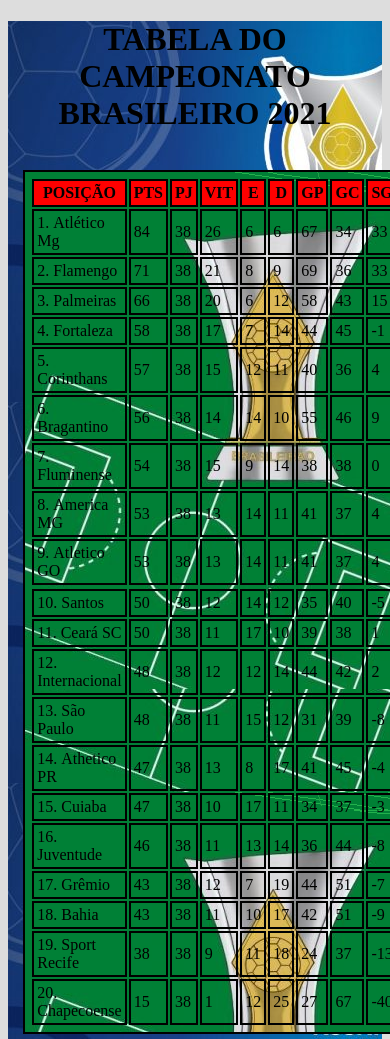
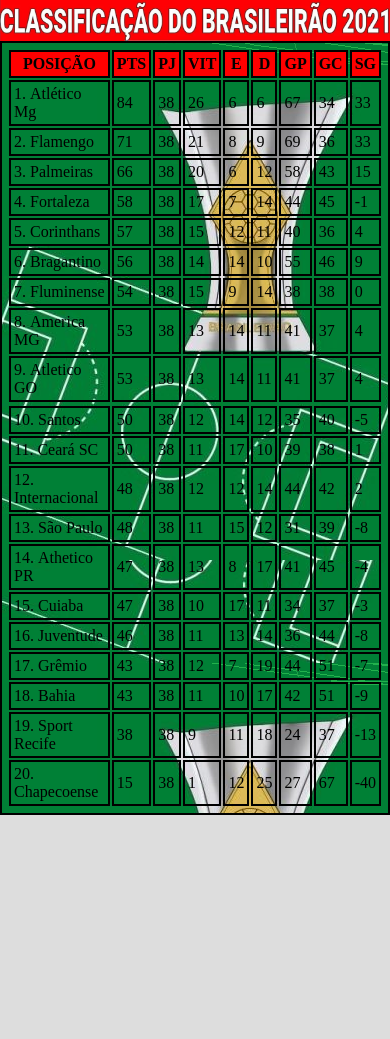
Before and after one commit to marcoAjunior/Tabela-Campeonato-Brasileiro-2021, a plain HTML site: page index.html in a window 390 px wide. Shown: the top 1039 px of the page. After the commit the page ends 844 px from the top, so only its background shows below. Drawn offline with Linux system fonts and the light colour scheme.

Commit message:
Segundo versionamento.

```diff
--- a/index.html
+++ b/index.html
@@ -8,13 +8,11 @@
     <link rel="stylesheet" href="pratica.css">
 </head>
 <body>
-    <div id="back">
     <div class="img">
-    <h1>Tabela do Campeonato Brasileiro 2021</h1>
-<div class="poscentralized">
+    <img class="imgtable" src="/imgtable2.png">
+    <div class="poscentralized">
     <ol>
     <table class="tabelapng">
-
             <tr>
                 <th>POSIÇÃO</th>
                 <th>PTS</th>
@@ -26,7 +24,6 @@
                 <th>GC</th>
                 <th>SG</th>
             </tr>
-
             <tr>
                 <td><a class="links" href="https://www.atletico.com.br/"><li>Atlético Mg</li></a></td>
                 <td>84</td>
@@ -38,7 +35,6 @@
                 <td>34</td>
                 <td>33</td>
             </tr>
-
             <tr>
                 <td><li><a class="links" href="https://www.flamengo.com.br/">Flamengo</a></li></td>
                 <td>71</td>
@@ -62,7 +58,6 @@
                 <td>43</td>
                 <td>15</td>
             </tr>
-
             <tr>
                 <td><li><a class="links" href="https://fortaleza1918.com.br/">Fortaleza</a></li></td>
                 <td>58</td>
@@ -74,7 +69,6 @@
                 <td>45</td>
                 <td>-1</td>
             </tr>
-
             <tr>
                 <td><li><a class="links" href="https://www.corinthians.com.br/">Corinthans</a></li></td>
                 <td>57</td>
@@ -86,7 +80,6 @@
                 <td>36</td>
                 <td>4</td>
             </tr>
-
             <tr>
                 <td><li><a class="links" href="https://www.redbullbragantino.com.br/">Bragantino</a></li></td>
                 <td>56</td>
@@ -98,7 +91,6 @@
                 <td>46</td>
                 <td>9</td>
             </tr>
-
             <tr>
                 <td><li><a class="links" href="https://www.fluminense.com.br/site/">Fluminense</a></li></td>
                 <td>54</td>
@@ -110,7 +102,6 @@
                 <td>38</td>
                 <td>0</td>
             </tr>
-
             <tr>
                 <td><li><a class="links" href="https://www.americamineiro.com.br/">America MG</a></li></td>
                 <td>53</td>
@@ -122,7 +113,6 @@
                 <td>37</td>
                 <td>4</td>
             </tr>
-
             <tr>
                 <td><li><a class="links" href="https://atleticogoianiense.com.br/">Atletico GO</a></li></td>
                 <td>53</td>
@@ -134,7 +124,6 @@
                 <td>37</td>
                 <td>4</td>
             <tr>
-
             <tr>
                 <td><li><a class="links" href="https://www.santosfc.com.br/">Santos</a></li></td>
                 <td>50</td>
@@ -146,7 +135,6 @@
                 <td>40</td>
                 <td>-5</td>
             </tr>
-
             <tr>
                 <td><li><a class="links" href="https://cearasc.com/">Ceará SC</a></li></td>
                 <td>50</td>
@@ -158,7 +146,6 @@
                 <td>38</td>
                 <td>1</td>
             </tr>
-
             <tr>
                 <td><li><a class="links" href="https://internacional.com.br/">Internacional</a></li></td>
                 <td>48</td>
@@ -170,7 +157,6 @@
                 <td>42</td>
                 <td>2</td>
             </tr>
-
             <tr>
                 <td><li><a class="links" href="http://www.saopaulofc.net/spfc">São Paulo</a></li></td>
                 <td>48</td>
@@ -182,7 +168,6 @@
                 <td>39</td>
                 <td>-8</td>
             </tr>
-
             <tr>
                 <td><li><a class="links" href="https://www.athletico.com.br/">Athetico PR</a></li></td>
                 <td>47</td>
@@ -194,7 +179,6 @@
                 <td>45</td>
                 <td>-4</td>
             </tr>
-
             <tr>
                 <td><li><a class="links" href="http://cuiabaesporteclube.com.br/">Cuiaba</a></li></td>
                 <td>47</td>
@@ -206,7 +190,6 @@
                 <td>37</td>
                 <td>-3</td>
             </tr>
-
             <tr>
                 <td><li><a class="links" href="https://www.juventude.com.br/">Juventude</a></li></td>
                 <td>46</td>
@@ -218,7 +201,6 @@
                 <td>44</td>
                 <td>-8</td>
             </tr>
-
             <tr>
                 <td><li><a class="links" href="https://gremio.net/">Grêmio</a></li></td>
                 <td>43</td>
@@ -230,7 +212,6 @@
                 <td>51</td>
                 <td>-7</td>
             </tr>
-
             <tr>
                 <td><li><a class="links" href="https://www.esporteclubebahia.com.br/">Bahia</a></li></td>
                 <td>43</td>
@@ -242,7 +223,6 @@
                 <td>51</td>
                 <td>-9</td>
             </tr>
-
             <tr>
                 <td><li><a class="links" href="https://sportrecife.com.br/">Sport Recife</a></li></td>
                 <td>38</td>
@@ -254,7 +234,6 @@
                 <td>37</td>
                 <td>-13</td>
             </tr>
-
             <tr>
                 <td><li><a class="links" href="https://chapecoense.com/pt">Chapecoense</a></li></td>
                 <td>15</td>
@@ -266,12 +245,8 @@
                 <td>67</td>
                 <td>-40</td>
             </tr>
-
-
-
     </table>
 </ol>
 </div>
-
 </body>
 </html>
--- a/pratica.css
+++ b/pratica.css
@@ -1,3 +1,7 @@
+*{
+    margin: 0px;
+    padding: 0px;
+}
 table{
     background-color: rgb(226, 102, 102);
     /*margin: 10px solid;*/
@@ -21,53 +25,37 @@
 .tabelapng{
     background: url(tabelaedit.png);
 }
-
 th{
     margin: 2px solid;
     border: 2px ;
     padding: 3px;
     border-style:solid;
     background-color: red;
-
 }
-
 ol{
     list-style-position: inside;
 }
-
 h1{
     text-transform: uppercase;
     text-align: center;
     color: black;
 }
-
-/*#back{
-    background: url(galao.jpg) center/cover no-repeat ;
-
-}
-*/
 a{
     text-decoration: none;
     color: black;
-
 }
-
 .links:hover{
     /*background-color: black;*/
    color: white;
 }
-
 .links:active{
     background-color: blue;
     color: red;
 }
-
 .links:visited{
     text-decoration: none;
 }
-
 .poscentralized{
-
     -webkit-display: flex;
     display: flex;
     -webkit-align-items: center;
@@ -75,7 +63,22 @@
     -webkit-justify-content: center;
     justify-content: center;
     }
+.logogalo{
+    padding-bottom: 10px;
+}
+.imgtable{
+    width: 500px;
+    display: block;
+    margin: auto;
 
-    .logogalo{
-        padding-bottom: 10px;
+}
+
+/*MediaQueries*/
+@media (max-width:1000px){
+    body{
+        width: 100%;
     }
+    body .imgtable {
+        width: 100%;
+    }
+}
```
Also changed, not shown: imgtable2.png (added).
